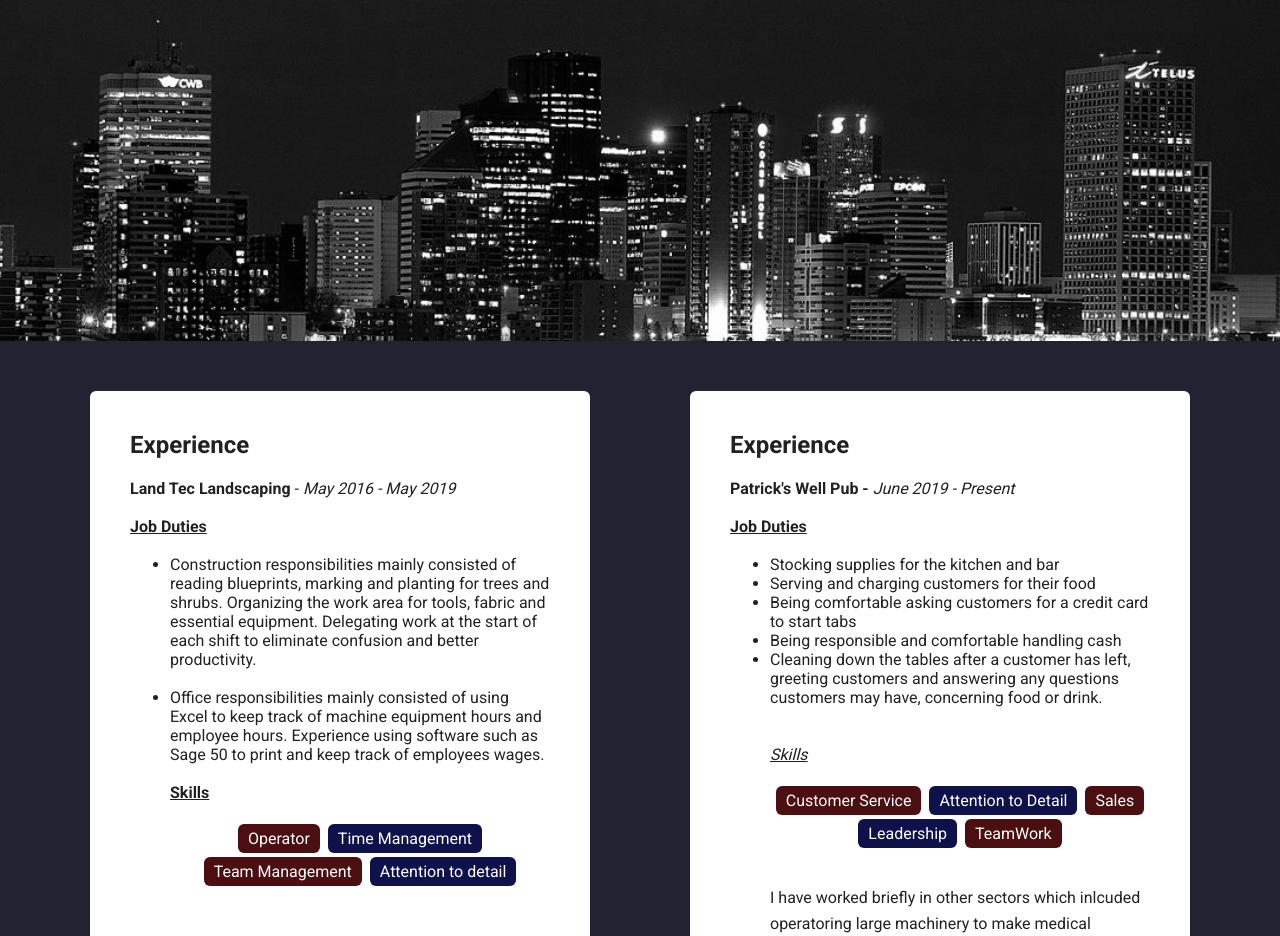
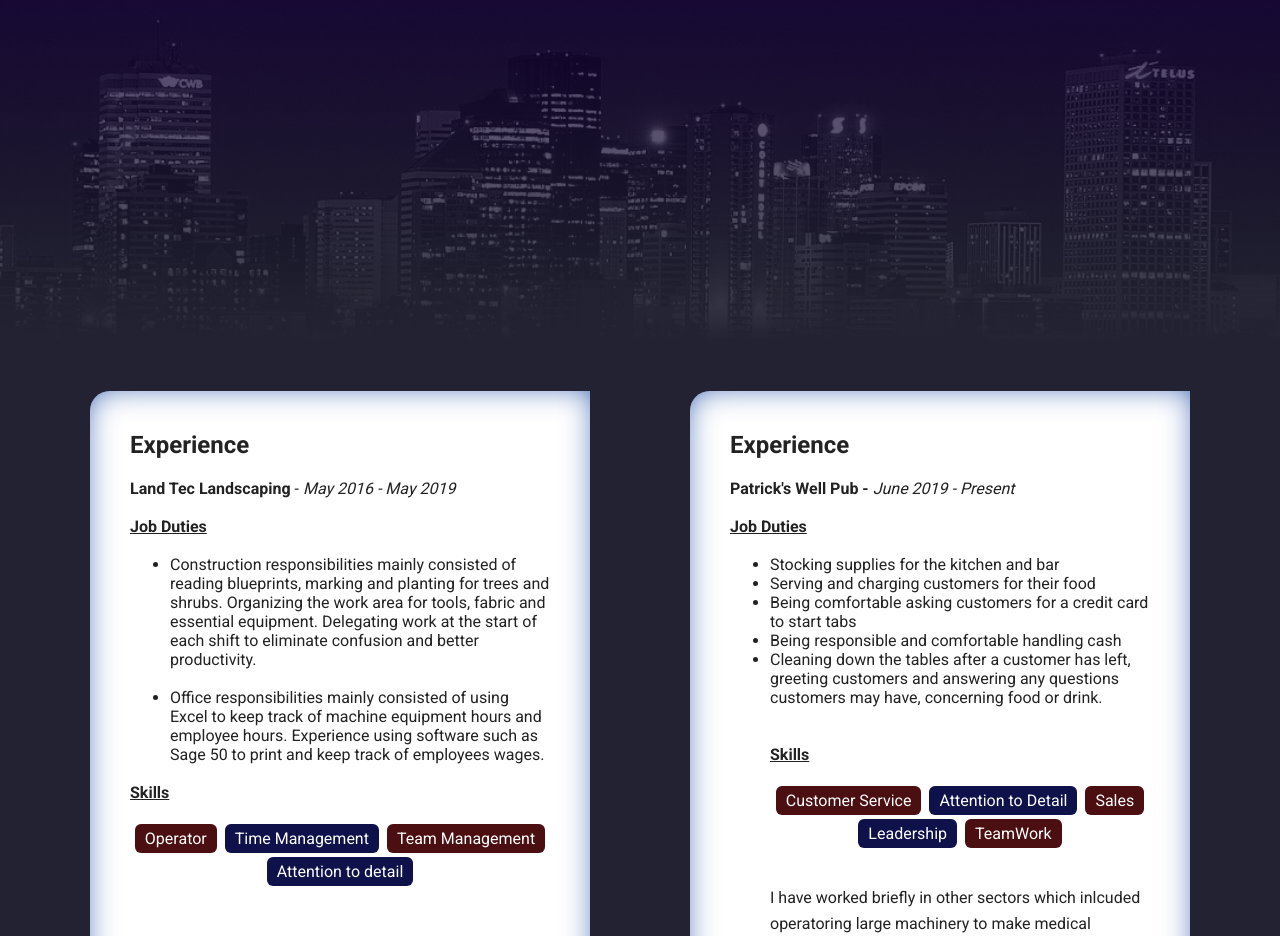
Before and after one commit to JackM1994/treehouse_profile, a plain HTML site: page experience.html in a window 1280 px wide. Shown: the part 129-1065 px from the top of the page. Drawn offline with Linux system fonts and the light colour scheme; a web font is replaced by a local one.

Commit message:
List changes/colour changes
Fixed my ul format to what was suggested, I also chnaged the colour in my index and experience pages. The colour blends in better and my h1's stand out more.

```diff
--- a/experience.html
+++ b/experience.html
@@ -31,12 +31,15 @@
         <li>Construction responsibilities mainly consisted of reading blueprints, marking and planting for trees and shrubs. Organizing the work area for tools, fabric and essential equipment. Delegating work at the start of each shift to eliminate confusion and better productivity.</li>
         <br>
         <li>Office responsibilities mainly consisted of using Excel to keep track of machine equipment hours and employee hours. Experience using software such as Sage 50 to print and keep track of employees wages.</li>
+        </ul>
+
         <p class="job_duties"><b>Skills</b></p>
           <ul class ="skills">
           <li>Operator</li>
           <li>Time Management</li>
           <li>Team Management</li>
           <li>Attention to detail </li>
+          </ul>
       </div>
 
       <div class="card">
@@ -51,7 +54,7 @@
             <li>Cleaning down the tables after a customer has left, greeting customers and answering any questions customers may have, concerning food or drink.
 </li>
             <br>
-        <p class ="job_duties"><i>Skills </i></p>
+        <p class ="job_duties"><b>Skills </b></p>
         <ul class="skills">
         <li>Customer Service</li>
         <li>Attention to Detail</li>
--- a/styles.css
+++ b/styles.css
@@ -58,7 +58,9 @@ a:hover {
 
 header {
   text-align: center;
-  background: url('images/lough_key.jpg') no-repeat center ;
+  background: /*linear-gradient(#849B04, transparent 90%),*/
+              linear-gradient(0deg, #222233, transparent),
+              url('images/lough_key.jpg') no-repeat center ;
   background-size: cover;
   overflow: hidden;
   padding-top: 60px;
@@ -68,7 +70,9 @@ header {
 }
 /*Experience Header Page*/
 .work_experience {
-  background: url('images/Edmonton_Skyline_grey.jpg') no-repeat top ;
+  background:  linear-gradient(#14003c, transparent 90%),
+               linear-gradient(0deg, #222233, transparent),
+               url('images/Edmonton_Skyline_grey.jpg') no-repeat top ;
   background-size: cover;
   overflow:hidden;
   padding-top: 60px;
@@ -96,6 +100,7 @@ header .profile-image:hover {
   margin: 10px auto;
   border-radius: 75px;
   text-transform: uppercase;
+  text-shadow: 0 1px 1px #222;;
 
 }
 .location {
@@ -109,6 +114,9 @@ header .profile-image:hover {
 
 }
 
+
+
+
 .card {
   margin: 30px;
   padding: 20px 40px 40px;
@@ -116,8 +124,9 @@ header .profile-image:hover {
   text-align: left;
   background: #fff;
   border-bottom: 4px solid #ccc;
-  border-radius: 6px;
+  border-radius: 20px 0 20px 0;
   transition: all .5s;
+  box-shadow: inset 0 0 35px -10px #04389B;
 }
 .card:hover {
   border-color: #5B54AB;
```
Also changed, not shown: 1 other file. Lines whose indentation alone changed are shown as unchanged.
